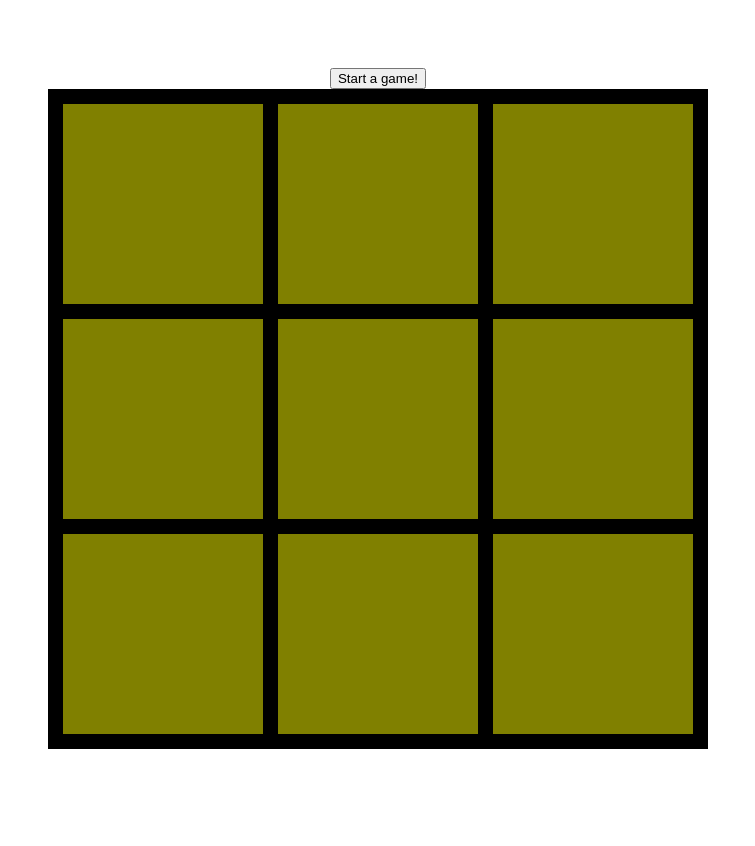
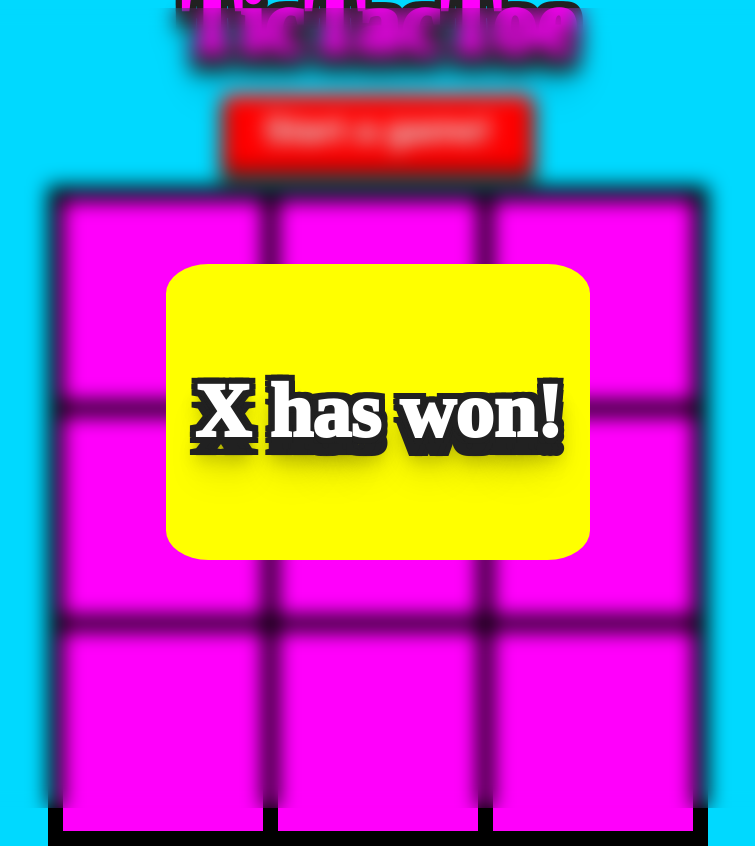
Before and after one commit to csongam7/Tic-Tac-Toe, a plain HTML site: page index.html in a window 1280 px wide. Shown: the whole page, without its empty margins (270-1025 px from the left). Before the commit the page ends 816 px from the top, so only its background shows below. Drawn offline with Linux system fonts and the light colour scheme.

Commit message:
make winner animation nicer repair player cant put after someone wins from now add start game button style

```diff
--- a/index.html
+++ b/index.html
@@ -7,7 +7,10 @@
     <link rel="stylesheet" href="style.css" />
   </head>
   <body>
-    <button id="start-game">Start a game!</button>
+    <h1>TicTacToe</h1>
+    <div class="button" id="start-game">
+      <a>Start a game!</a>
+    </div>
     <div class="map">
       <div class="space" id="0/0"></div>
       <div class="space" id="0/1"></div>
@@ -19,7 +22,9 @@
       <div class="space" id="2/1"></div>
       <div class="space" id="2/2"></div>
     </div>
-    <div id="winner"></div>
+    <div id="result">
+      <p id="result-text">X has won!</p>
+    </div>
   </body>
   <script src="./script.js"></script>
 </html>
--- a/script.js
+++ b/script.js
@@ -1,6 +1,7 @@
 const TicTacToe = {
 
     currentPlayer: "X",
+    winner : false,
 
     gameboard : [
         ["","",""],
@@ -14,6 +15,7 @@ const TicTacToe = {
             this.updateTable(row, column);
             if(this.checkWinner()){
                 document.querySelector('#winner').innerHTML = `${this.currentPlayer} has won!`;
+                this.winner = true;
             };
             this.switchPlayer();
         }
@@ -63,12 +65,15 @@ const TicTacToe = {
 
     listenToTheTable(){
         const spaces = document.querySelectorAll('.space');
-        spaces.forEach(space => space.addEventListener("click", function(){
-            if(!TicTacToe.checkWinner()){
-            const coordinates = this.id.split("/");
-            TicTacToe.playerTurn(parseInt(coordinates[0]), parseInt(coordinates[1]));
-            }
-        }))
+        if(document.querySelector('#start-game > a').innerHTML == 'Start a game!'){
+            document.querySelector('#start-game > a').innerHTML = "Play another one";
+            spaces.forEach(space => space.addEventListener("click", function(){
+                {if(!TicTacToe.winner){
+                    const coordinates = this.id.split("/");
+                TicTacToe.playerTurn(parseInt(coordinates[0]), parseInt(coordinates[1]));
+                }}
+            }))
+        }
     },
 
     updateTable(row, column){
@@ -87,9 +92,22 @@ const TicTacToe = {
         spaces[indexes.get(rowColumnAsString)].innerHTML = this.currentPlayer;
     },
 
+    clearTable(){
+        let spaces = document.querySelectorAll('.space');
+        spaces.forEach(space => space.innerHTML = '');
+
+        this.gameboard = [
+            ["","",""],
+            ["","",""],
+            ["","",""]
+        ];
+    }
+
 }
 
 document.querySelector('#start-game').addEventListener('click', function(){
-
+    TicTacToe.clearTable();
+    document.querySelector('result').innerHTML = '';
+    TicTacToe.winner = false;
     TicTacToe.listenToTheTable();
 })
--- a/style.css
+++ b/style.css
@@ -9,6 +9,9 @@
 }
 
 body{
+    z-index: 0;
+    overflow: hidden;
+    background-color: rgb(0, 217, 255);
     display: flex;
     flex-direction: column;
     left: 50%;
@@ -18,25 +21,172 @@ body{
     justify-content: center;
 }
 
-.space{
+
+
+.space, h1{
+    cursor: pointer;
     width: 20vw;
     height: 20vw;
     max-height: 200px;
     max-width: 200px;
-    background-color: olive;
+    background-color: rgb(255, 0, 251);
+    color: rgb(0, 217, 255);
     margin: 0;
     justify-self: center;
-    font-size: calc(8vw + 12vh);
+    font-size: clamp(50px, calc(10vh + 10vw), 240px);
     text-align: center;
     align-content: center;
+    font-family: 'Luckiest Guy';
+    font-weight: 1000;
+    -webkit-font-smoothing: antialiased;
+    -moz-osx-font-smoothing: grayscale;
+    text-shadow:
+        0px -6px 0 #212121,
+        0px -6px 0 #212121,
+        0px  6px 0 #212121,
+        0px  6px 0 #212121,
+        -6px  0px 0 #212121,
+        6px  0px 0 #212121,
+        -6px  0px 0 #212121,
+        6px  0px 0 #212121,
+        -6px -6px 0 #212121,
+        6px -6px 0 #212121,
+        -6px  6px 0 #212121,
+        6px  6px 0 #212121,
+        -6px  18px 0 #212121,
+        0px  18px 0 #212121,
+        6px  18px 0 #212121,
+        0 19px 1px rgba(0,0,0,.1),
+        0 0 6px rgba(0,0,0,.1),
+        0 6px 3px rgba(0,0,0,.3),
+        0 12px 6px rgba(0,0,0,.2),
+        0 18px 18px rgba(0,0,0,.25),
+        0 24px 24px rgba(0,0,0,.2),
+        0 36px 36px rgba(0,0,0,.15);
 }
 
-.space:hover{
+h1{
+    display: flex;
+    font-size: 7vw;
+    cursor: default;
+    align-items: center;
+    justify-content: center;
+    background: none;
+    color: rgb(255, 0, 251);
+
+}
+
+.button{
+    margin-bottom: auto;
+    margin-top: 0;
+    cursor: pointer;
+    position:relative;
+    display:inline-block;
+    margin:20px;
+}
+
+.button a{
+    color:white;
+    font-family:Helvetica, sans-serif;
+    font-weight:bold;
+    font-size:36px;
+    text-align: center;
+    text-decoration:none;
+    background-color:#ff0000;
+    display:block;
+    position:relative;
+    padding:15px 40px;
+    -webkit-tap-highlight-color: rgba(0, 0, 0, 0);
+    text-shadow: 0px 1px 0px #000;
+    filter: dropshadow(color=#000, offx=0px, offy=1px);
+    -webkit-box-shadow:inset 0 1px 0 #FFE5C4, 0 10px 0 #a90000;
+    -moz-box-shadow:inset 0 1px 0 #FFE5C4, 0 10px 0 #a90000;
+    box-shadow:inset 0 1px 0 #FFE5C4, 0 10px 0 #a90000;
+    -webkit-border-radius: 5px;
+    -moz-border-radius: 5px;
+    border-radius: 5px;
+}
+
+.button a:active{
+    top:10px;
+    background-color:#ff0000;
+    -webkit-box-shadow:inset 0 1px 0 #FFE5C4, inset 0 -3px 0 #a90000;
+    -moz-box-shadow:inset 0 1px 0 #FFE5C4, inset 0 -3pxpx 0 #a90000;
+    box-shadow:inset 0 1px 0 #FFE5C4, inset 0 -3px 0 #a90000;
+}
+
+.button:after{
+    content:"";
+    height:100%;
+    width:100%;
+    padding:4px;
+    position: absolute;
+    bottom:-15px;
+    left:-4px;
+    z-index:-1;
+    background-color:#2B1800;
+    -webkit-border-radius: 5px;
+    -moz-border-radius: 5px;
+    border-radius: 5px;
+}
+
+.space:hover:empty{
     transition-duration: 0.3s;
     opacity: 50%;
 }
 
-#winner{
-    font-size: large;
-    color: red;
+#result{
+    color: white;
+    cursor: default;
+    display: flex;
+    position: absolute;
+    background-color: transparent;
+    border-radius: 10%;
+    width: 100vw;
+    height: 100vh;
+    align-content: center;
+    justify-content: center;
+    font-size: 6vw;
+    -webkit-backdrop-filter: blur(10px);
+    backdrop-filter: blur(10px);
+    z-index: 10;
+    font-family: 'Luckiest Guy';
+    font-weight: 1000;
+    -webkit-font-smoothing: antialiased;
+    -moz-osx-font-smoothing: grayscale;
+    text-shadow:
+        0px -6px 0 #212121,
+        0px -6px 0 #212121,
+        0px  6px 0 #212121,
+        0px  6px 0 #212121,
+        -6px  0px 0 #212121,
+        6px  0px 0 #212121,
+        -6px  0px 0 #212121,
+        6px  0px 0 #212121,
+        -6px -6px 0 #212121,
+        6px -6px 0 #212121,
+        -6px  6px 0 #212121,
+        6px  6px 0 #212121,
+        -6px  18px 0 #212121,
+        0px  18px 0 #212121,
+        6px  18px 0 #212121,
+        0 19px 1px rgba(0,0,0,.1),
+        0 0 6px rgba(0,0,0,.1),
+        0 6px 3px rgba(0,0,0,.3),
+        0 12px 6px rgba(0,0,0,.2),
+        0 18px 18px rgba(0,0,0,.25),
+        0 24px 24px rgba(0,0,0,.2),
+        0 36px 36px rgba(0,0,0,.15);
 }
+
+#result p{
+    margin-top: 20%;
+    text-align: center;
+    align-content: center;
+    display: block;
+    border: 20px solid yellow;
+    background-color: yellow;
+    border-radius: 10%;
+    height: 20vw;
+    width: 30vw;
+}
```
